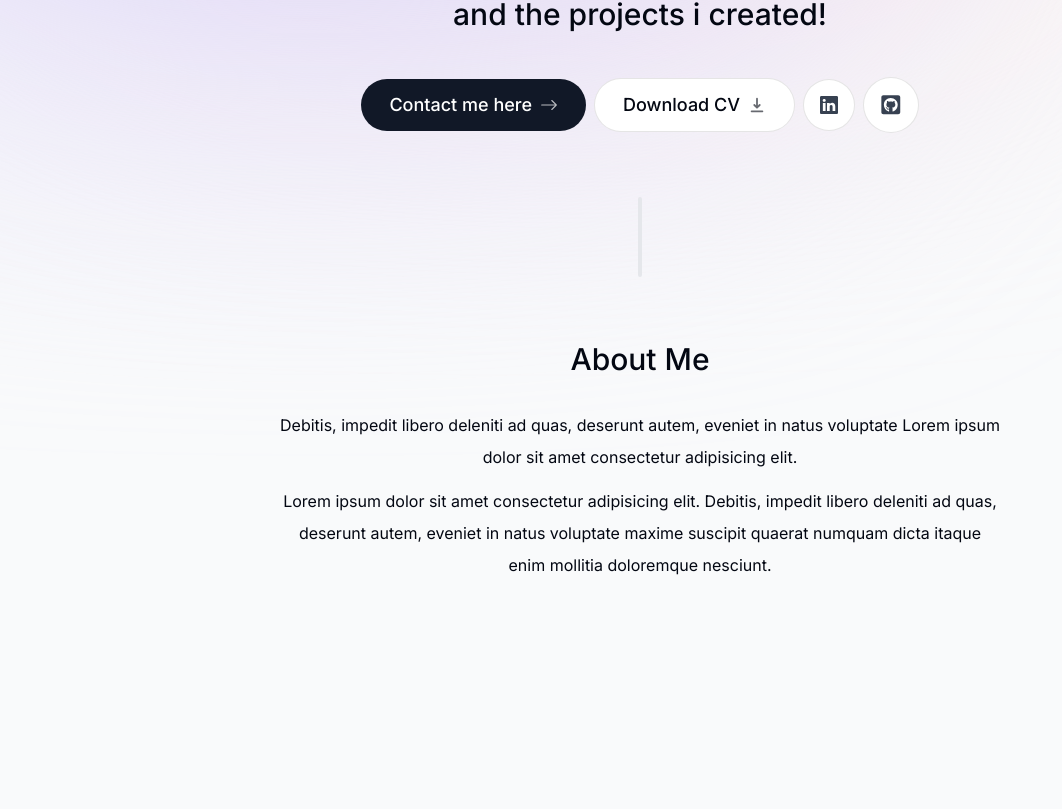
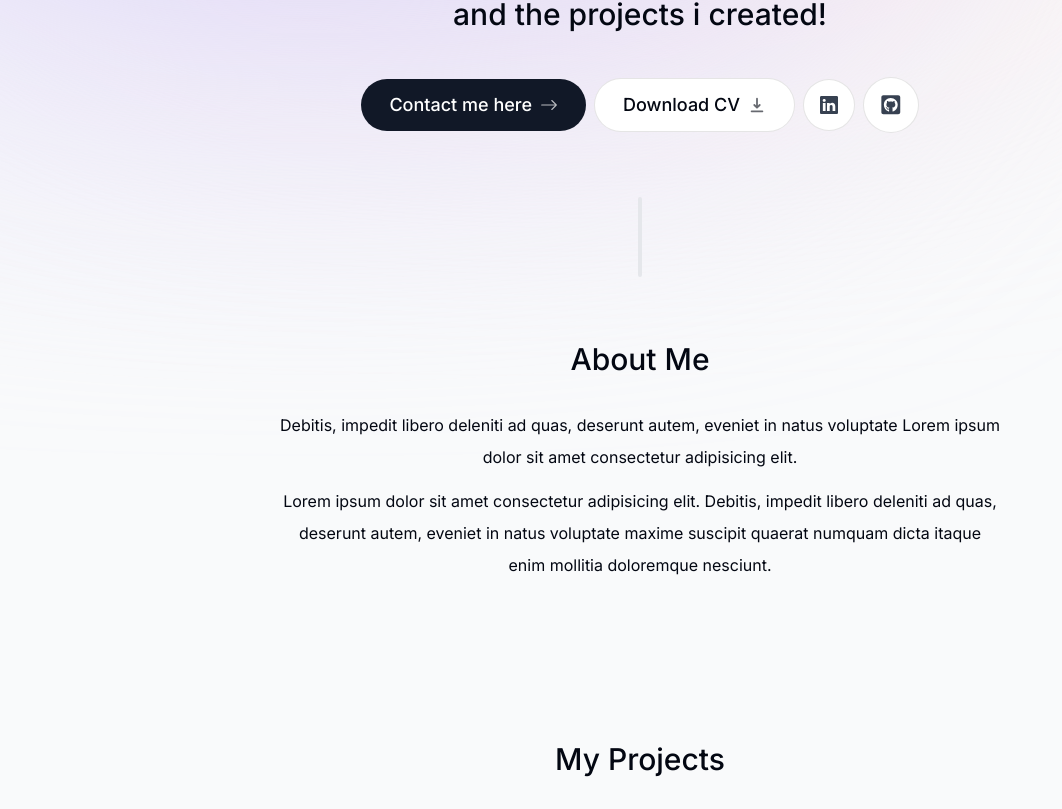
Before and after one commit to AleksandarI01/portfolio, a Next.js app: page / in a window 1280 px wide. Shown: the part 450-1259 px from the top of the page, without its empty margins (0-1062 px from the left). Before the commit the page ends 1191 px from the top, so only its background shows below. Built offline with nearby package versions, Linux system fonts and the light colour scheme.

Commit message:
starting my projects section

```diff
--- a/app/page.tsx
+++ b/app/page.tsx
@@ -1,6 +1,7 @@
 import Intro from "@/components/intro";
 import Divider from "@/components/divider";
 import About from "@/components/about";
+import Projects from "@/components/projects";
 
 export default function Home() {
   return (
@@ -8,6 +9,7 @@ export default function Home() {
       <Intro />
       <Divider />
       <About />
+      <Projects />
     </main>
   );
 }
--- /dev/null
+++ b/components/projects.tsx
@@ -0,0 +1,10 @@
+import React from "react";
+import SectionTitle from "./section-title";
+
+export default function Projects() {
+  return (
+    <section>
+      <SectionTitle>My Projects</SectionTitle>
+    </section>
+  );
+}
```
